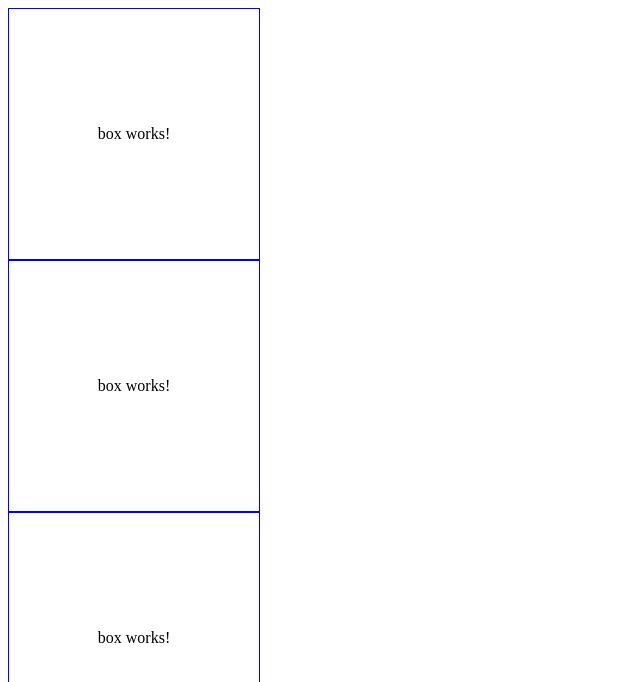
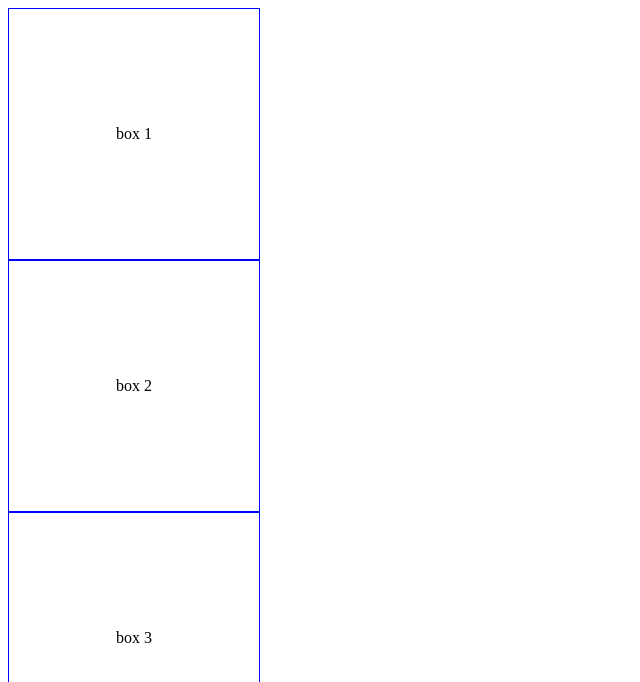
Before and after one commit to micahwood/state-brownbag, an Angular app: page / in a window 1280 px wide. Shown: the top 682 px of the page, without its empty margins (0-640 px from the left). Built offline with nearby package versions, Linux system fonts and the light colour scheme.

Commit message:
Add detail component

```diff
--- a/src/app/app-routing.module.ts
+++ b/src/app/app-routing.module.ts
@@ -1,7 +1,11 @@
 import { NgModule } from '@angular/core';
 import { Routes, RouterModule } from '@angular/router';
 
-const routes: Routes = [];
+import {DetailComponent} from './detail/detail.component';
+
+const routes: Routes = [
+  {path: 'detail', component: DetailComponent}
+];
 
 @NgModule({
   imports: [RouterModule.forRoot(routes)],
--- a/src/app/app.component.html
+++ b/src/app/app.component.html
@@ -1,5 +1,5 @@
-<app-box></app-box>
-<app-box></app-box>
-<app-box></app-box>
+<app-box>box 1</app-box>
+<app-box>box 2</app-box>
+<app-box>box 3</app-box>
 
 <router-outlet></router-outlet>
--- a/src/app/app.module.ts
+++ b/src/app/app.module.ts
@@ -5,11 +5,13 @@ import { AppRoutingModule } from './app-routing.module';
 import { AppComponent } from './app.component';
 import { BrowserAnimationsModule } from '@angular/platform-browser/animations';
 import { BoxComponent } from './box/box.component';
+import { DetailComponent } from './detail/detail.component';
 
 @NgModule({
   declarations: [
     AppComponent,
-    BoxComponent
+    BoxComponent,
+    DetailComponent
   ],
   imports: [
     BrowserModule,
--- a/src/app/box/box.component.html
+++ b/src/app/box/box.component.html
@@ -1,3 +1,3 @@
 <div>
-  box works!
+  <ng-content></ng-content>
 </div>
--- /dev/null
+++ b/src/app/detail/detail.component.ts
@@ -0,0 +1,8 @@
+import {Component} from '@angular/core';
+
+@Component({
+  template: ``
+})
+export class DetailComponent {
+
+}
```
